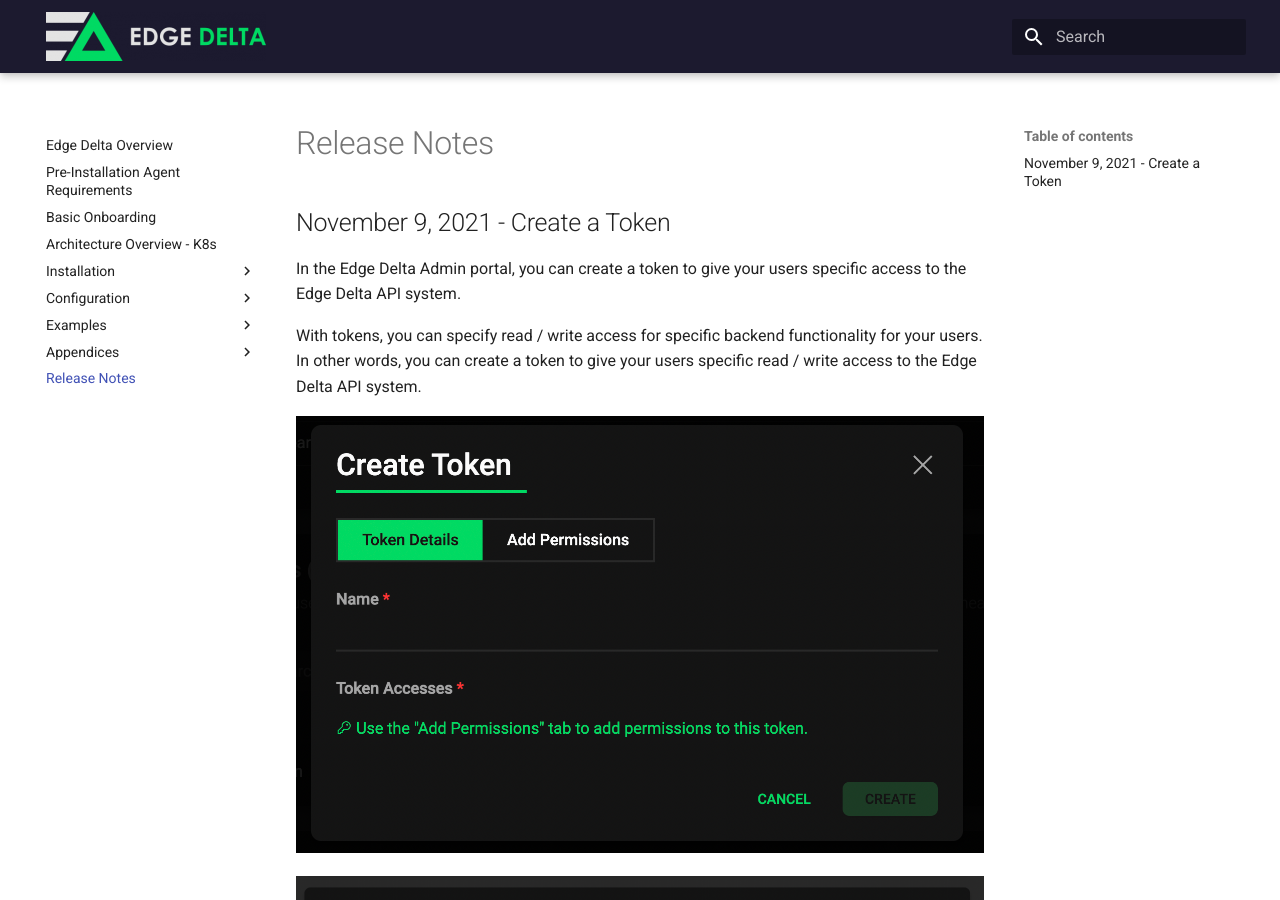
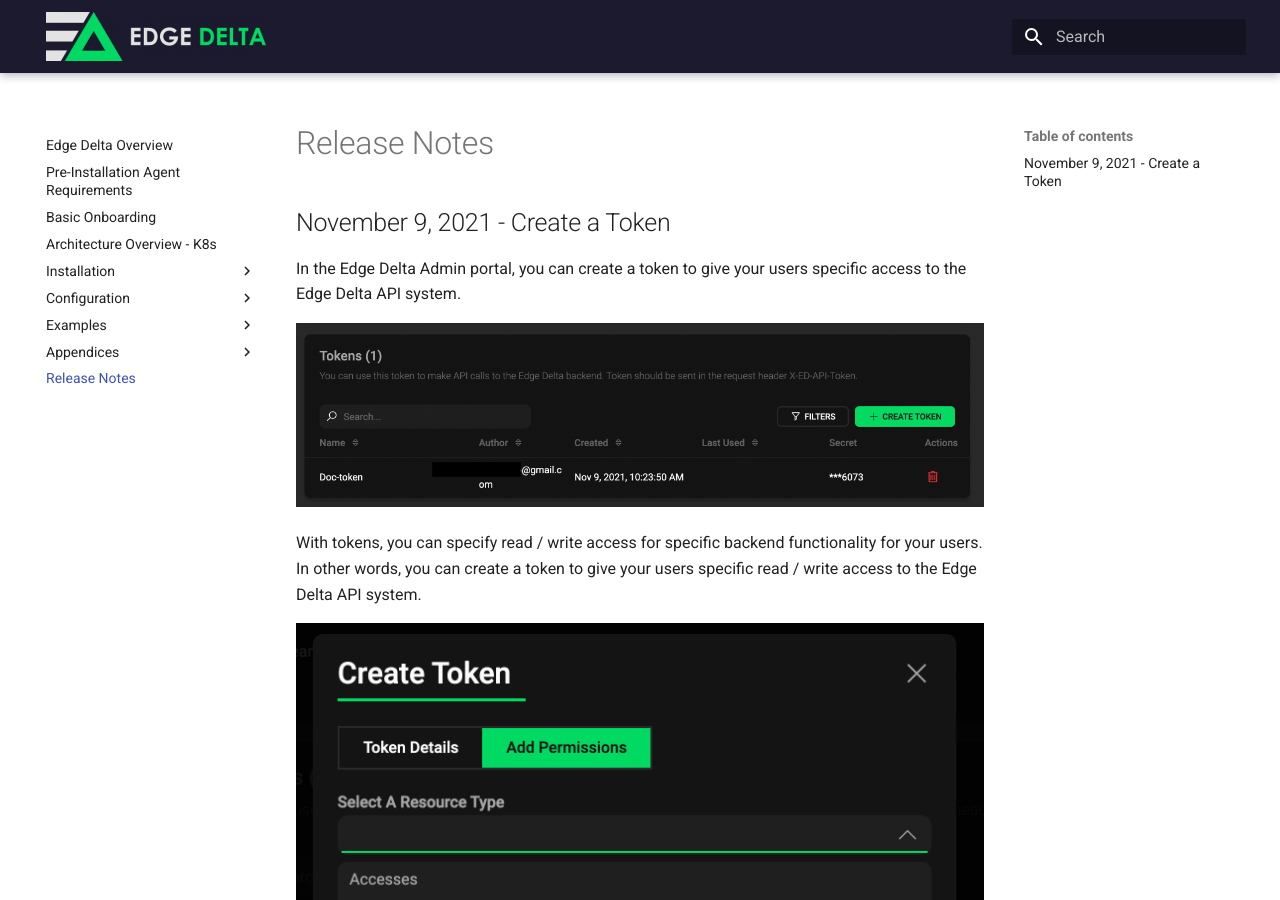
Before and after one commit to edgedelta/docs, an MkDocs documentation site: the page built from docs/release-notes.md, in a window 1280 px wide and 900 px high. Built offline with MkDocs 1.6.1 and Material for MkDocs 9.7.7, drawn with Linux system fonts in a browser that asks for light colours.

Commit message:
Update release-notes.md

```diff
--- a/docs/release-notes.md
+++ b/docs/release-notes.md
@@ -2,21 +2,12 @@
 
 In the Edge Delta Admin portal, you can create a token to give your users specific access to the Edge Delta API system.
 
-With tokens, you can specify read / write access for specific backend functionality for your users. In other words, you can create a token to give your users specific read / write access to the Edge Delta API system.
-
-
-![Add Token Name](./assets/Add Token Name.png)
-
-
-
 ![View Existing Tokens](./assets/View Existing Tokens.png)
 
-
+With tokens, you can specify read / write access for specific backend functionality for your users. In other words, you can create a token to give your users specific read / write access to the Edge Delta API system.
 
 ![Add Token Permissions](./assets/Add Token Permissions.png)
 
-
-To learn more, see [Tokens](.appendices/tokens.md).
-
+To learn more, see [Tokens](./appendices/tokens.md).
 
 ***
```
